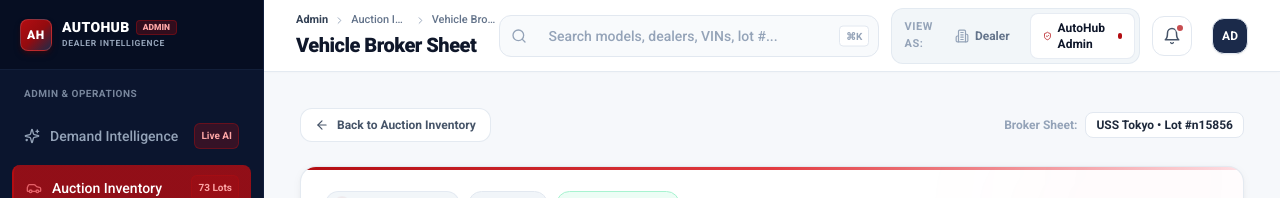
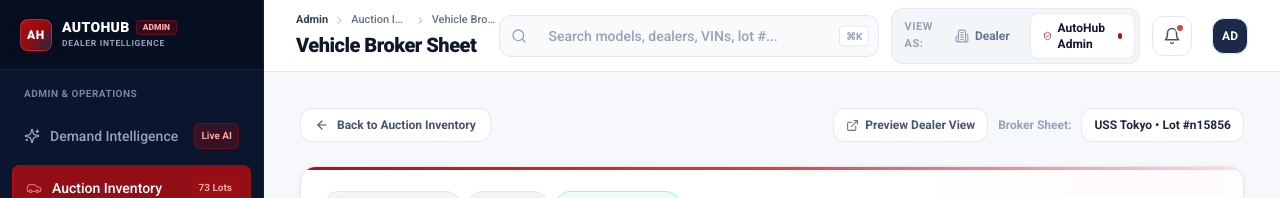
Before and after one commit to anilbuffer/autohub-dip, a Next.js app: page /admin/vehicles/1 in a window 1280 px wide. Shown: the top 198 px of the page. Built offline with nearby package versions, Linux system fonts and the light colour scheme.

Commit message:
feat: add admin vehicle management pages and ModernVehicleCard component

```diff
--- a/src/app/admin/vehicles/[id]/page.tsx
+++ b/src/app/admin/vehicles/[id]/page.tsx
@@ -16,14 +16,15 @@ import {
   Clock,
   Car,
   Info,
-  ArrowRight
+  ArrowRight,
+  ExternalLink
 } from "lucide-react";
 import { VEHICLES, DEALERS, GLOBAL_SETTINGS } from "@/lib/data";
 import { useSyncStore } from "@/lib/syncStore";
 
 export default function AdminVehicleDetail({ params }: { params: { id: string } }) {
   const vehicleId = parseInt(params?.id) || 1;
-  const vehicle = VEHICLES.find(v => v.id === vehicleId) || VEHICLES[0];
+  const vehicle = VEHICLES.find(v => v.id === vehicleId || v.stockid?.toString() === params?.id) || VEHICLES[0];
   const { state: syncState } = useSyncStore();
 
   const [assignedDealer, setAssignedDealer] = useState(vehicle.dealer);
@@ -42,7 +43,7 @@ export default function AdminVehicleDetail({ params }: { params: { id: string }
     <AdminLayout>
       <div className="space-y-6 pb-12 max-w-7xl mx-auto">
         {/* Back Link Row */}
-        <div className="flex items-center justify-between">
+        <div className="flex flex-wrap items-center justify-between gap-3">
           <Link
             href="/admin/vehicles"
             className="inline-flex items-center gap-2 text-xs font-bold text-slate-600 hover:text-slate-900 transition-colors bg-white px-3.5 py-2 rounded-xl border border-slate-200/90 shadow-2xs hover:bg-slate-50"
@@ -50,9 +51,20 @@ export default function AdminVehicleDetail({ params }: { params: { id: string }
             <ArrowLeft size={14} /> Back to Auction Inventory
           </Link>
 
-          <div className="flex items-center gap-2">
-            <span className="text-xs font-semibold text-slate-400">Broker Sheet:</span>
-            <span className="font-bold text-slate-800 text-xs bg-white px-2.5 py-1 rounded-lg border border-slate-200 shadow-2xs">
+          <div className="flex items-center gap-2.5">
+            <Link
+              href={`/vehicles/${vehicle.id}`}
+              target="_blank"
+              rel="noopener noreferrer"
+              className="inline-flex items-center gap-1.5 text-xs font-bold text-slate-600 hover:text-[#B30D12] transition-colors bg-white px-3 py-2 rounded-xl border border-slate-200/90 shadow-2xs hover:bg-slate-50"
+              title="Preview lot from dealer perspective in a new tab"
+            >
+              <ExternalLink size={13} className="text-slate-500" />
+              <span>Preview Dealer View</span>
+            </Link>
+
+            <span className="text-xs font-semibold text-slate-400 hidden sm:inline">Broker Sheet:</span>
+            <span className="font-bold text-slate-800 text-xs bg-white px-3 py-2 rounded-xl border border-slate-200/90 shadow-2xs">
               {vehicle.auctionHouse} • Lot #{vehicle.lotNumber}
             </span>
           </div>
--- a/src/app/admin/vehicles/page.tsx
+++ b/src/app/admin/vehicles/page.tsx
@@ -1361,6 +1361,7 @@ export default function AdminVehicles() {
                       onToggleShortlist={toggleShortlistVehicle}
                       onAskCopilot={triggerAutoHubCopilot}
                       showDealerBadge={true}
+                      detailHref={`/admin/vehicles/${vehicle.id}`}
                     />
                   ))}
                 </div>
@@ -1392,14 +1393,16 @@ export default function AdminVehicles() {
                             {/* Vehicle Column */}
                             <td className="px-4 py-3.5">
                               <div className="flex items-center gap-3">
-                                <img
-                                  src={vehicle.image}
-                                  alt=""
-                                  className="w-14 h-10 object-cover rounded-lg shrink-0 border border-slate-200"
-                                />
+                                <Link href={`/admin/vehicles/${vehicle.id}`} className="shrink-0 block">
+                                  <img
+                                    src={vehicle.image}
+                                    alt=""
+                                    className="w-14 h-10 object-cover rounded-lg border border-slate-200 hover:opacity-90 transition-opacity"
+                                  />
+                                </Link>
                                 <div>
                                   <Link
-                                    href={`/vehicles/${vehicle.id}`}
+                                    href={`/admin/vehicles/${vehicle.id}`}
                                     className="font-bold text-slate-900 hover:text-[#B30D12] transition-colors leading-tight block"
                                   >
                                     {vehicle.year} {vehicle.make} {vehicle.model}
@@ -1477,7 +1480,7 @@ export default function AdminVehicles() {
                             {/* Action */}
                             <td className="px-4 py-3.5 text-right">
                               <Link
-                                href={`/vehicles/${vehicle.id}`}
+                                href={`/admin/vehicles/${vehicle.id}`}
                                 className="px-3 py-1.5 bg-[#B30D12] hover:bg-[#940B0F] text-white rounded-lg text-xs font-bold transition-all shadow-2xs inline-flex items-center gap-1"
                               >
                                 <span>Inspect</span>
--- a/src/components/dealer/ModernVehicleCard.tsx
+++ b/src/components/dealer/ModernVehicleCard.tsx
@@ -27,6 +27,7 @@ interface ModernVehicleCardProps {
   onToggleShortlist: (id: number) => void;
   onAskCopilot: (query: string) => void;
   showDealerBadge?: boolean;
+  detailHref?: string;
 }
 
 export default function ModernVehicleCard({
@@ -35,7 +36,10 @@ export default function ModernVehicleCard({
   onToggleShortlist,
   onAskCopilot,
   showDealerBadge = false,
+  detailHref,
 }: ModernVehicleCardProps) {
+  const targetHref = detailHref || `/vehicles/${vehicle.id}`;
+
   return (
     <div className="group bg-white rounded-2xl border border-slate-200/90 shadow-[0_4px_16px_-3px_rgba(15,23,42,0.08),0_2px_4px_-1px_rgba(15,23,42,0.03)] hover:shadow-[0_20px_35px_-8px_rgba(15,23,42,0.15)] hover:border-slate-300 transition-all duration-200 flex flex-col overflow-hidden">
       {/* 1. Hero Image Container with Corner Badges */}
@@ -99,7 +103,7 @@ export default function ModernVehicleCard({
           <div className="flex items-start justify-between gap-2.5">
             <div className="min-w-0 flex-1">
               <Link
-                href={`/vehicles/${vehicle.id}`}
+                href={targetHref}
                 className="block group/link"
               >
                 <h3 className="text-[17px] font-black text-slate-900 group-hover/link:text-[#B30D12] transition-colors leading-snug truncate">
@@ -221,7 +225,7 @@ export default function ModernVehicleCard({
           </button>
 
           <Link
-            href={`/vehicles/${vehicle.id}`}
+            href={targetHref}
             className="px-3 py-2.5 bg-[#B30D12] hover:bg-[#940B0F] text-white text-xs font-bold rounded-xl transition-all shadow-xs hover:shadow flex items-center justify-center gap-1.5 active:scale-[0.98] group/btn"
           >
             <span className="truncate">View Details</span>
```
